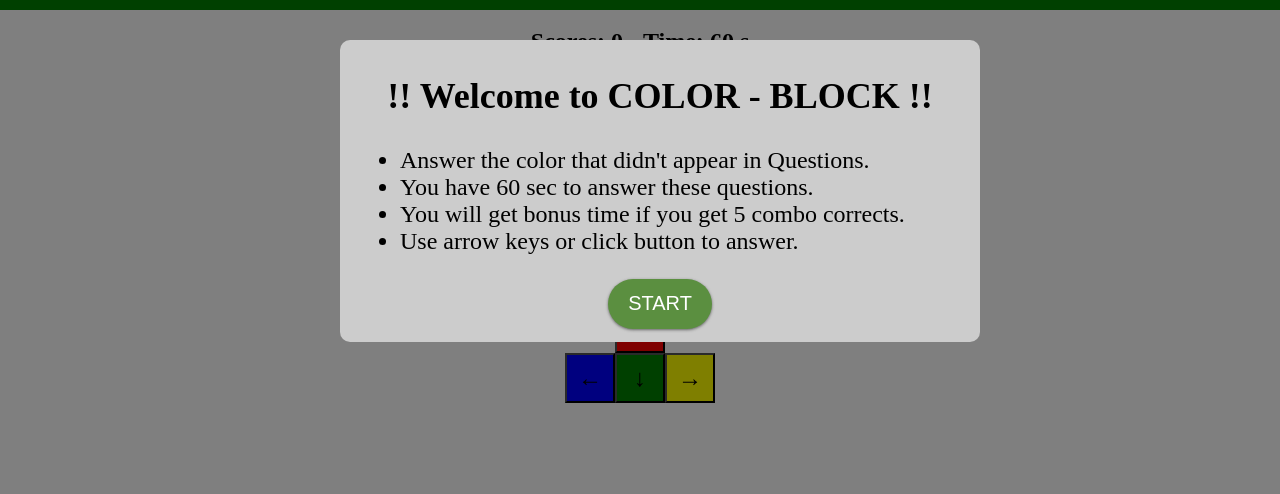
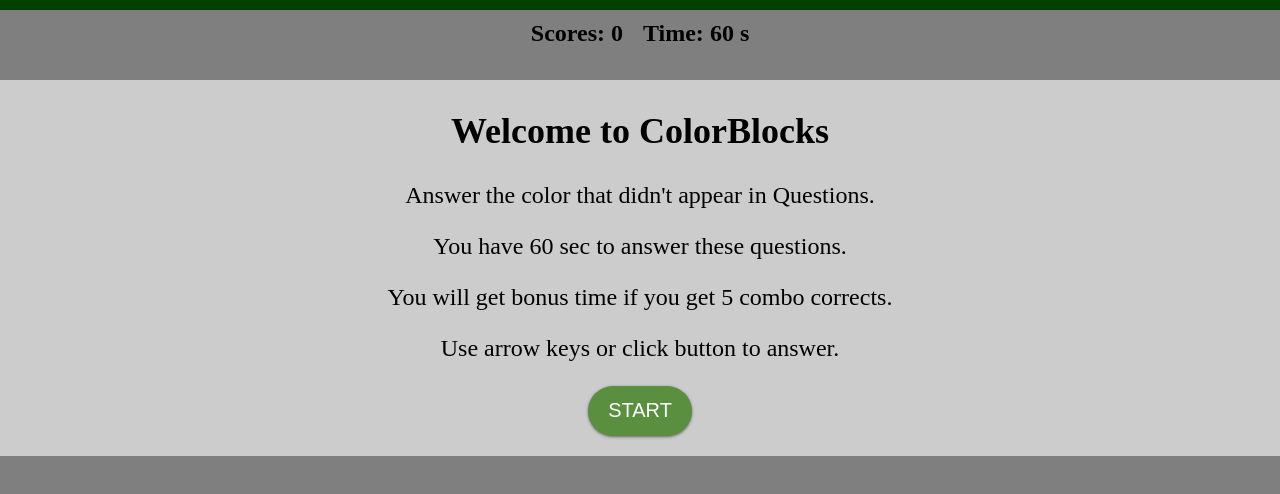
Before and after one commit to SSARCandy/colorblocks-react, a React app: page / in a window 1280 px wide. Shown: the top 494 px of the page. Built offline with nearby package versions, Linux system fonts and the light colour scheme.

Commit message:
resposive

```diff
--- a/src/components/End.js
+++ b/src/components/End.js
@@ -12,13 +12,19 @@ export default class End extends Component {
 
     return (
       <div className='end-wrap'>
-        <h2 style={{textAlign: 'center'}}>!!  Welcome to COLOR - BLOCK !!</h2>
-        <ul>
-          <li>Answer the color that didn't appear in Questions.</li>
-          <li>You have {INIT_TIME} sec to answer these questions.</li>
-          <li>You will get bonus time if you get {COMBO_THRES} combo corrects.</li>
-          <li>Use arrow keys or click button to answer.</li>
-        </ul>
+        <h2 style={{textAlign: 'center'}}>Welcome to ColorBlocks</h2>
+        <p>
+          Answer the color that didn't appear in Questions.
+        </p>
+        <p>
+          You have {INIT_TIME} sec to answer these questions.
+        </p>
+        <p>
+          You will get bonus time if you get {COMBO_THRES} combo corrects.
+        </p>
+        <p>
+          Use arrow keys or click button to answer.
+        </p>
         { answered > 0 && (
           <table className='statistic'>
             <tbody>
--- a/src/style/App.css
+++ b/src/style/App.css
@@ -17,3 +17,7 @@
 #app {
   overflow: hidden;
 }
+
+body {
+  margin: 0px;
+}
--- a/src/style/End.css
+++ b/src/style/End.css
@@ -1,14 +1,12 @@
 .end-wrap {
     position: absolute;
-    top: 5%;
-    left: calc(50% - 300px);
+    top: 10%;
     font-size: 24px;
     background: #ccc;
     z-index: 100;
-    width: 600px;
-
-    padding: 5px 20px 13px 20px;
-    border-radius: 10px;
+    width: 100%;
+    text-align: center;
+    padding-bottom: 20px;
 }
 
 td:nth-child(2) {
@@ -45,3 +43,10 @@ td:nth-child(2) {
 .statistic {
     margin: 0 auto;
 }
+
+@media screen and (max-width: 767px) {
+    .end-wrap {
+        font-size: 16px;
+    }
+
+}
```
